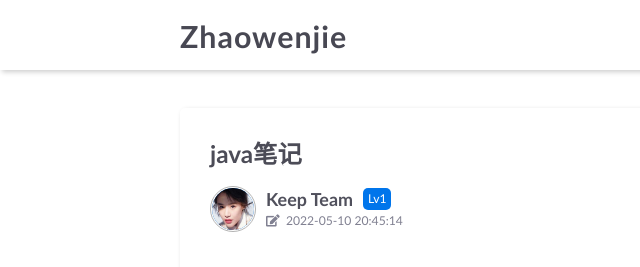
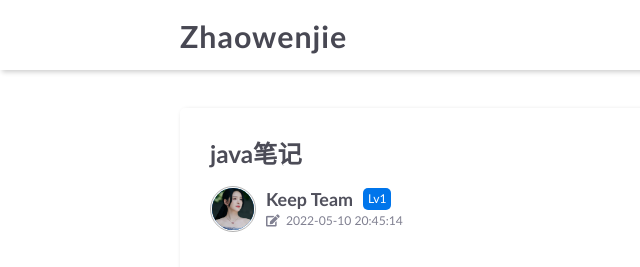
Before and after one commit to zhaowenjie30/zhaowenjie30.github.io, a plain HTML site: page 2022/05/10/Java笔记/index.html in a window 1280 px wide. Shown: the top 267 px of the page, 0-640 px from the left. Drawn offline with Linux system fonts and the light colour scheme.

Commit message:
Site updated: 2022-05-10 20:52:19

```diff
--- a/2022/05/10/Java笔记/index.html
+++ b/2022/05/10/Java笔记/index.html
@@ -23,7 +23,7 @@
     <script id="hexo-configurations">
     let KEEP = window.KEEP || {};
     KEEP.hexo_config = {"hostname":"example.com","root":"/","language":"en"};
-    KEEP.theme_config = {"toc":{"enable":false,"number":false,"expand_all":false,"init_open":false},"style":{"primary_color":"#0066CC","avatar":"/images/OIP-C (3).jpg","favicon":"/images/logo.svg","article_img_align":"left","left_side_width":"260px","content_max_width":"920px","hover":{"shadow":false,"scale":false},"first_screen":{"enable":true,"background_img":"/images/bg.svg","description":"I can do all things."},"scroll":{"progress_bar":{"enable":false},"percent":{"enable":false}}},"local_search":{"enable":false,"preload":false},"code_copy":{"enable":false,"style":"default"},"pjax":{"enable":false},"lazyload":{"enable":false},"version":"3.4.5"};
+    KEEP.theme_config = {"toc":{"enable":false,"number":false,"expand_all":false,"init_open":false},"style":{"primary_color":"#0066CC","avatar":"/images/20220510205059.png","favicon":"/images/logo.svg","article_img_align":"left","left_side_width":"260px","content_max_width":"920px","hover":{"shadow":false,"scale":false},"first_screen":{"enable":true,"background_img":"/images/bg.svg","description":"I can do all things."},"scroll":{"progress_bar":{"enable":false},"percent":{"enable":false}}},"local_search":{"enable":false,"preload":false},"code_copy":{"enable":false,"style":"default"},"pjax":{"enable":false},"lazyload":{"enable":false},"version":"3.4.5"};
     KEEP.language_ago = {"second":"%s seconds ago","minute":"%s minutes ago","hour":"%s hours ago","day":"%s days ago","week":"%s weeks ago","month":"%s months ago","year":"%s years ago"};
   </script>
 <meta name="generator" content="Hexo 6.1.0"></head>
@@ -124,7 +124,7 @@
 
             <div class="article-header">
                 <div class="avatar">
-                    <img src="/images/OIP-C%20(3).jpg">
+                    <img src="/images/20220510205059.png">
                 </div>
                 <div class="info">
                     <div class="author">
```
Also changed, not shown: archives/2022/05/index.html (+1 -1 lines), archives/2022/index.html (+1 -1 lines), archives/index.html (+1 -1 lines), index.html (+1 -1 lines), images/20220510205059.png (added), images/OIP-C (3).jpg (deleted).
